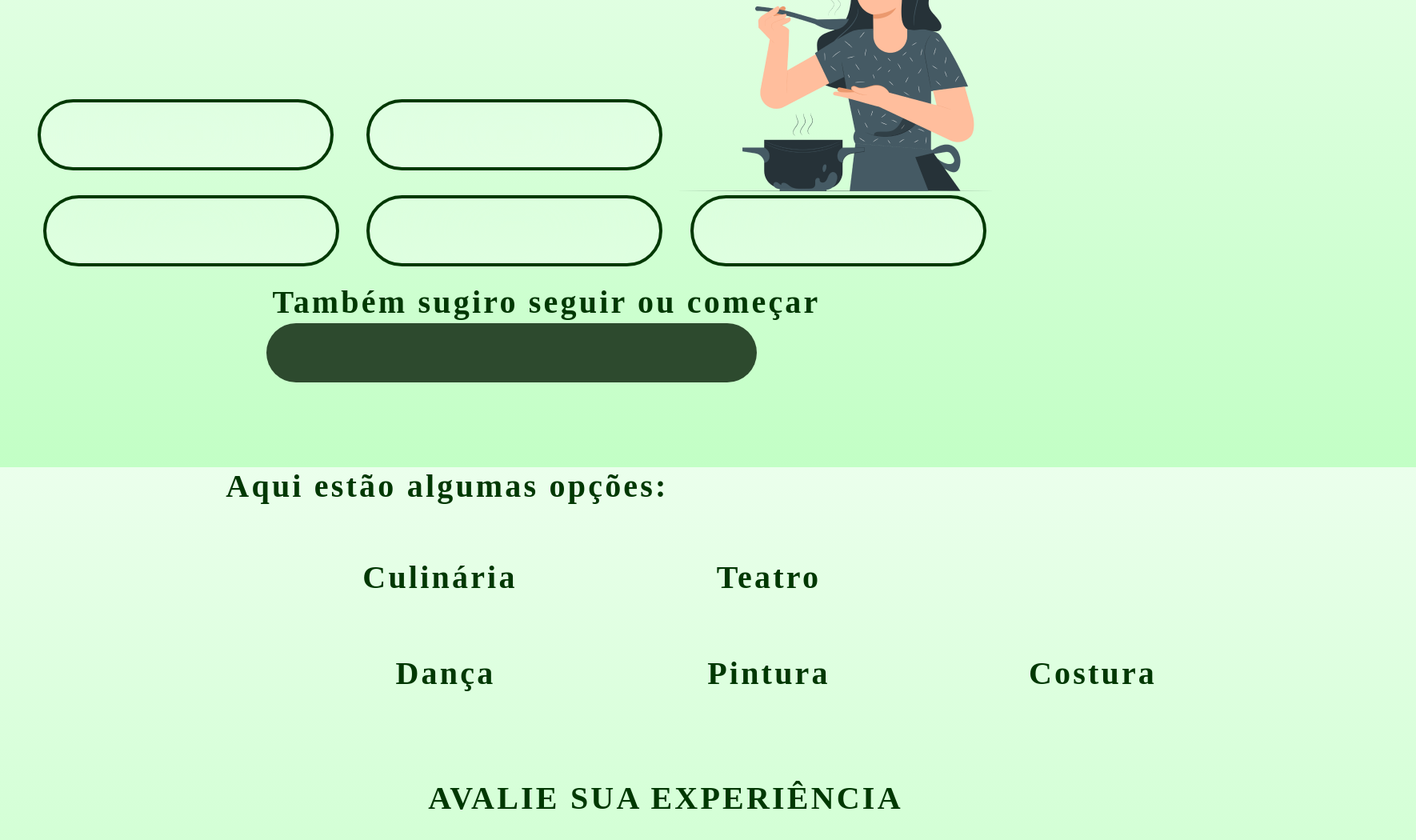
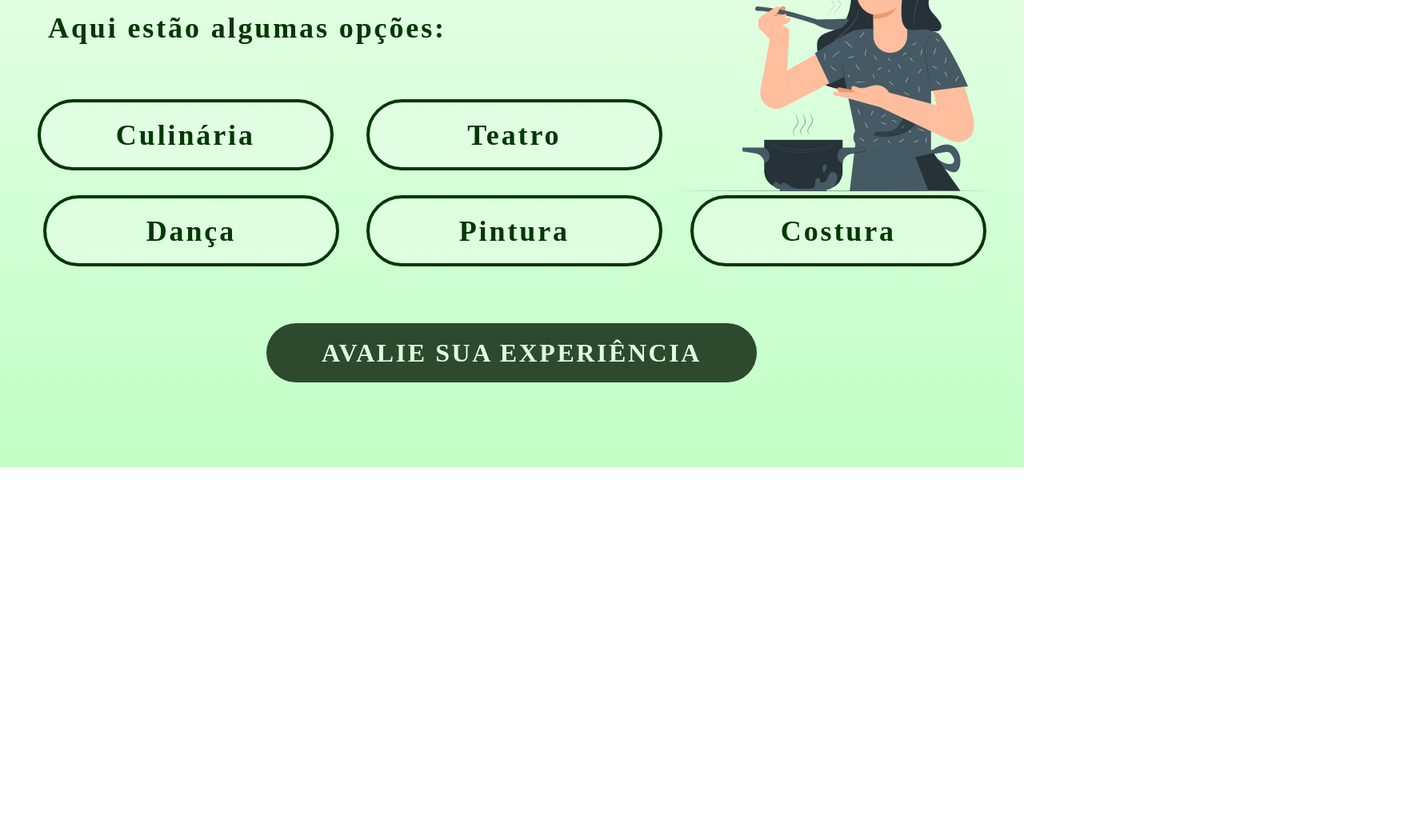
Before and after one commit to OrDeP90/Final2, a React (Create React App) app: page /solucao3 in a window 1280 px wide. Shown: the part 216-1266 px from the top of the page at 80% size, 1770 px wide, since content can reach past the window. After the commit the page ends 800 px from the top, so only its background shows below. Built offline with nearby package versions, Linux system fonts and the light colour scheme.

Commit message:
fix: consertando bugs

```diff
--- a/src/components/ajuda_profissional.module.css
+++ b/src/components/ajuda_profissional.module.css
@@ -577,6 +577,10 @@
 
 }
 
+.enviar a {
+    text-decoration: none;
+    color: #DDFFDE;
+}
 
 
 .star-rating {
@@ -599,7 +603,8 @@
   }
 
   .estrela10{
-    margin-top: 40vh;
-   margin-left: -30vh;
+    position: absolute;
+    top: 450px;
+    left: 325px;
 
-  }
+}
--- a/src/components/solucao2.js
+++ b/src/components/solucao2.js
@@ -9,25 +9,25 @@ function Solucao2() {
     return (
     <div>
         <div className={styles.titulo}>
-            <p><b>Sugiro algumas atividades físicas</b></p>
+            <span>Sugiro algumas atividades físicas</span>
         </div>
         <div className={styles.opcoes}>
-            <p><b>Aqui estão algumas opções:</b></p>
+            <span>Aqui estão algumas opções:</span>
         </div>
         <div className={styles.corrida}>
-            <p><b>Corrida</b></p>
+            <span>Corrida</span>
         </div>
         <div className={styles.luta}>
-            <p><b>Luta</b></p>
+            <span>Luta</span>
         </div>
         <div className={styles.natacao}>
-            <p><b>Natação</b></p>
+            <span>Natação</span>
         </div>
         <div className={styles.academia}>
-            <p><b>Academia</b></p>
+            <span>Academia</span>
         </div>
         <div className={styles.ciclismo}>
-            <p><b>Ciclismo</b></p>
+            <span>Ciclismo</span>
         </div>
         <div>
             <img className = {styles.mulherCorrendo} src = {correcorre}/>
--- a/src/components/solucao3.js
+++ b/src/components/solucao3.js
@@ -8,28 +8,28 @@ function Solucao3() {
     return (
     <div>
         <div className={styles.titulo}>
-            <p><b>Também sugiro seguir ou começar algum hobby</b></p>
+            <span>Também sugiro seguir ou começar algum hobby</span>
         </div>
         <div className={styles.opcoes}>
-            <p><b>Aqui estão algumas opções:</b></p>
+            <span>Aqui estão algumas opções:</span>
         </div>
         <div className={styles.corrida}>
-            <p><b>Culinária</b></p>
+            <span>Culinária</span>
         </div>
         <div className={styles.luta}>
-            <p><b>Teatro</b></p>
+            <span>Teatro</span>
         </div>
         <div className={styles.natacao}>
-            <p><b>Dança</b></p>
+            <span>Dança</span>
         </div>
         <div className={styles.academia}>
-            <p><b>Pintura</b></p>
+            <span>Pintura</span>
         </div>
         <div className={styles.ciclismo}>
-            <p><b>Costura</b></p>
+            <span>Costura</span>
         </div>
         <div className={styles.avalie}>
-            <p><b>AVALIE SUA EXPERIÊNCIA</b></p>
+            <span>AVALIE SUA EXPERIÊNCIA</span>
         </div>
         <div>
             <img className = {styles.mulherCozinhando} src = {comocozinha}/>
--- a/src/pages/grandeEstrela.js
+++ b/src/pages/grandeEstrela.js
@@ -11,10 +11,10 @@ const GrandeEstrela = () => {
             <img className = {styles.fotoSimNao} src = {simNao}/>
         </div>
         <div className={styles.enviar}>
-            <p><a href="/obrigado">ENVIAR</a></p>
+            <span><a href="/obrigado">ENVIAR</a></span>
         </div>
         <div className={styles.deNota}>
-            <p><b>Como você avalia a sua experiência comigo?</b></p>
+            <span><b>Como você avalia a sua experiência comigo?</b></span>
         </div>
       <div className={styles.estrela10}><BrilhaEstrelinha totalStars={5} /></div>
 
```
